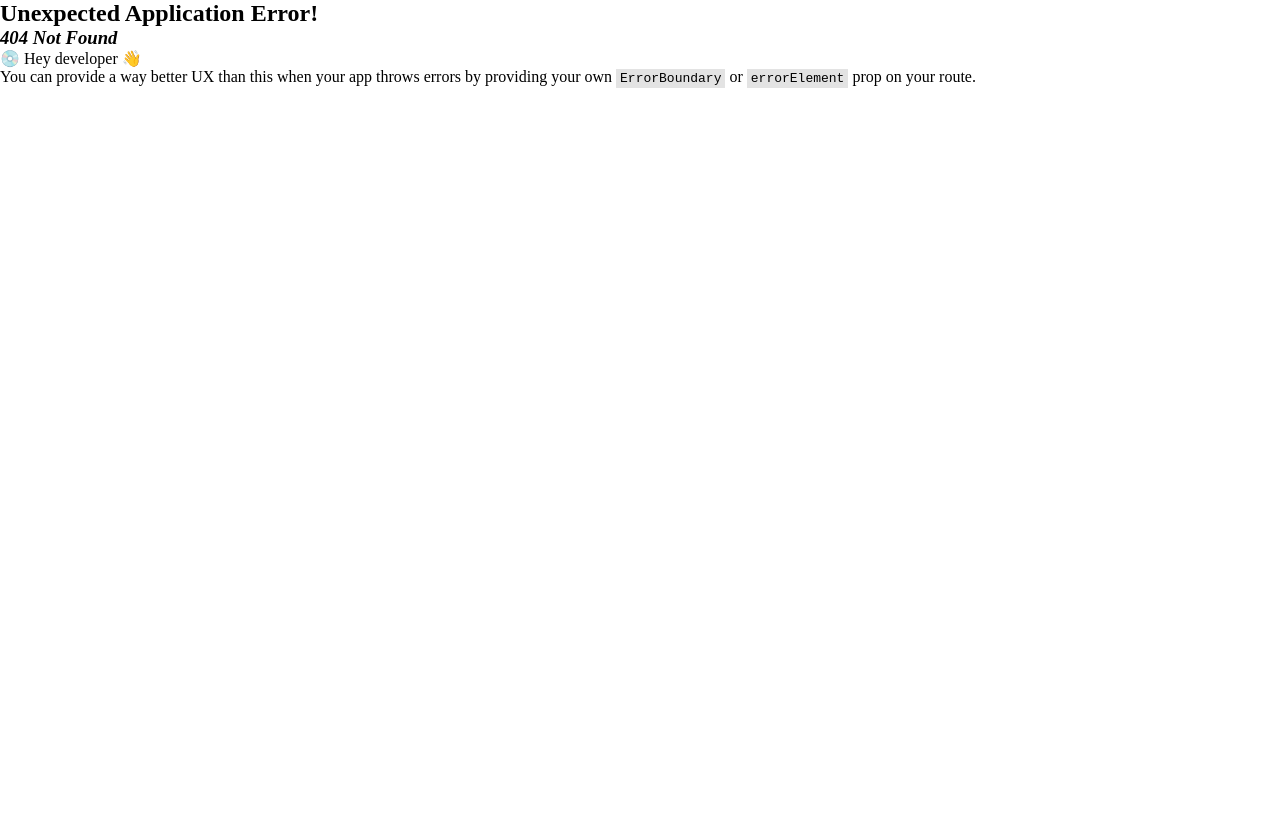
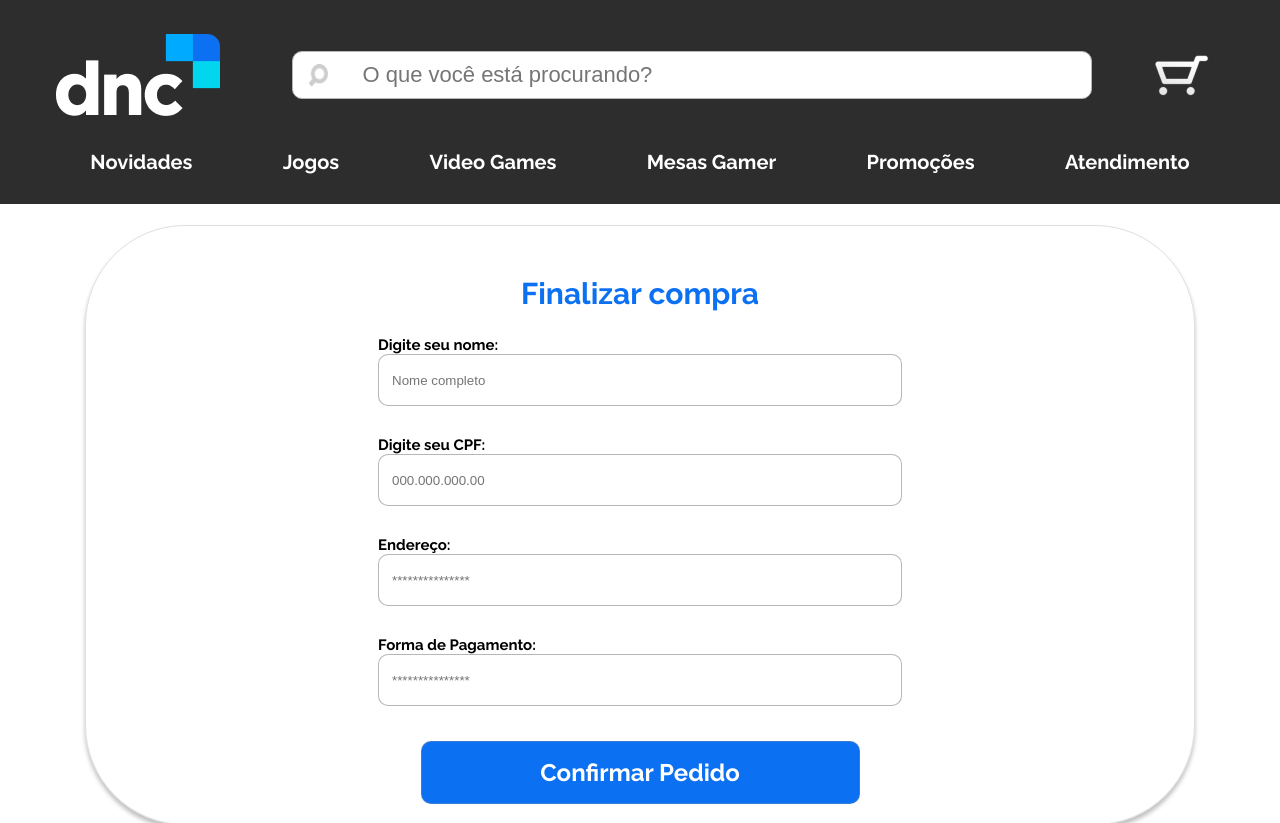
Before and after one commit to waynecamara061/e-commerce, a React (Vite) app: page /finally in a window 1280 px wide. Before the commit this address had no page. Shown: the top 823 px of the page. Before the commit the page ends 800 px from the top, so only its background shows below. Built offline with nearby package versions, Linux system fonts and the light colour scheme.

Commit message:
feature/e-commerce finalizado

```diff
--- a/src/main.jsx
+++ b/src/main.jsx
@@ -7,6 +7,7 @@ import './index.scss';
 import { createBrowserRouter, RouterProvider, } from "react-router-dom";
 import Pay from './views/Pay/Pay';
 import { PRODUCTS_MOCK } from './mock/productsmock'
+import Finally from './views/Finally/Finally';
 
 const router = createBrowserRouter([
   {
@@ -25,6 +26,10 @@ const router = createBrowserRouter([
     path: "/pay/:payId",
     element: <Pay data={PRODUCTS_MOCK} />
   },
+  {
+    path: "/finally",
+    element: <Finally data={PRODUCTS_MOCK} />
+  },
 ]);
 
 ReactDOM.createRoot(document.getElementById('root')).render(
--- /dev/null
+++ b/src/views/Finally/Finally.jsx
@@ -0,0 +1,42 @@
+import React from 'react';
+import './Finally.scss';
+import Footer from '../../components/Footer/Footer';
+import SubHeader from '../../components/SubHeader/SubHeader';
+
+const Finally = () => {
+    return (
+        <section>
+            <SubHeader />
+            <div className='section-finally'>
+                <div className='finally-container'>
+                    <h1 className='title-form'> Finalizar compra</h1>
+                    <div className='finally-form-container'>
+                        <div className='inpt-nome'>
+                            <h1> Digite seu nome:</h1>
+                            <input type="text" placeholder='Nome completo' />
+                        </div>
+                        <div className='inpt-cpf'>
+                            <h1>Digite seu CPF:</h1>
+                            <input type="text" placeholder='000.000.000.00' />
+                        </div>
+                        <div className='inpt-endereco'>
+                            <h1>Endereço:</h1>
+                            <input type="text" placeholder='***************' />
+                        </div>
+                        <div className='inpt-pagamento'>
+                            <h1>Forma de Pagamento:</h1>
+                            <input type="text" placeholder='***************' />
+                        </div>
+                        <div className='btn-confirmar'>
+                            <button className='btn-confirm'>Confirmar Pedido</button>
+                        </div>
+                    </div>
+                </div>
+            </div>
+
+            <Footer />
+        </section>
+    )
+}
+
+export default Finally;
--- /dev/null
+++ b/src/views/Finally/Finally.scss
@@ -0,0 +1,73 @@
+.section-finally {
+    height: 642px;
+    display: flex;
+    flex-direction: column;
+    justify-content: center;
+    align-items: center;
+}
+
+.finally-container {
+    width: 1110px;
+    height: 100%;
+    margin: 30px 35px 30px 35px;
+
+    display: flex;
+    align-items: center;
+    flex-direction: column;
+
+    border: 1px solid rgba(192, 190, 190, 0.486);
+    border-radius: 100px;
+    box-shadow: 0px 4px 4px 0px #00000040;
+
+}
+
+.title-form {
+    font-family: Raleway;
+    font-weight: 700;
+    font-size: 30px;
+    color: #0C70F2;
+
+    margin-top: 50px;
+}
+
+.finally-form-container {
+    display: flex;
+    flex-direction: column;
+    align-items: center;
+
+    margin-top: 10px;
+
+    h1 {
+        margin-top: 15px;
+        font-family: Raleway;
+        font-weight: 700;
+        font-size: 15px;
+        color: black;
+    }
+
+    input {
+        margin-bottom: 15px;
+        width: 524px;
+        height: 52px;
+        border-radius: 10px;
+        padding: 11px 13px;
+        border: 1px solid rgba(83, 82, 82, 0.418);
+    }
+
+}
+
+.btn-confirm {
+    margin-top: 20px;
+    margin-bottom: 20px;
+    border-radius: 10px;
+    background-color: #0C70F2;
+    color: white;
+    font-family: Raleway;
+    font-weight: 700;
+    font-size: 24px;
+    border: 1px solid rgba(153, 153, 153, 0.315);
+
+    width: 439px;
+    height: 63px;
+    cursor: pointer;
+}
```
